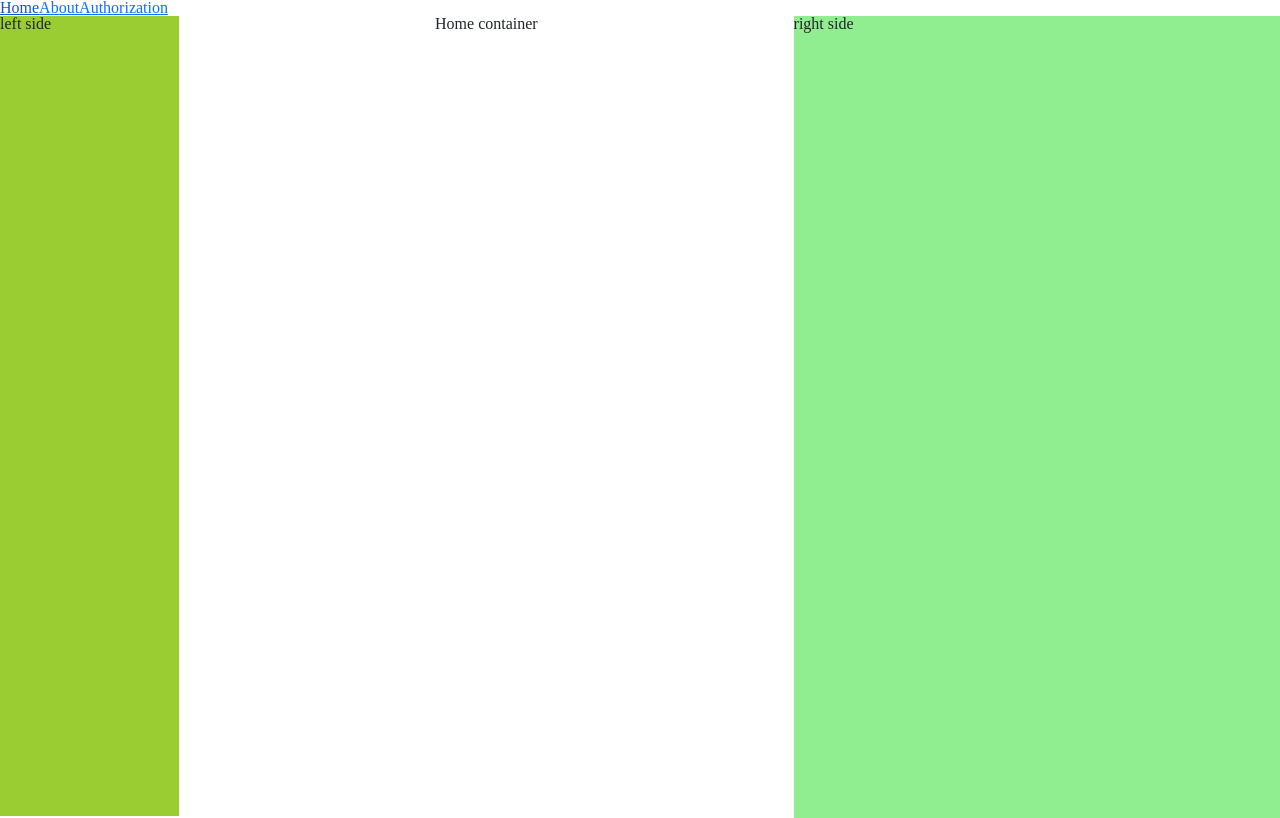
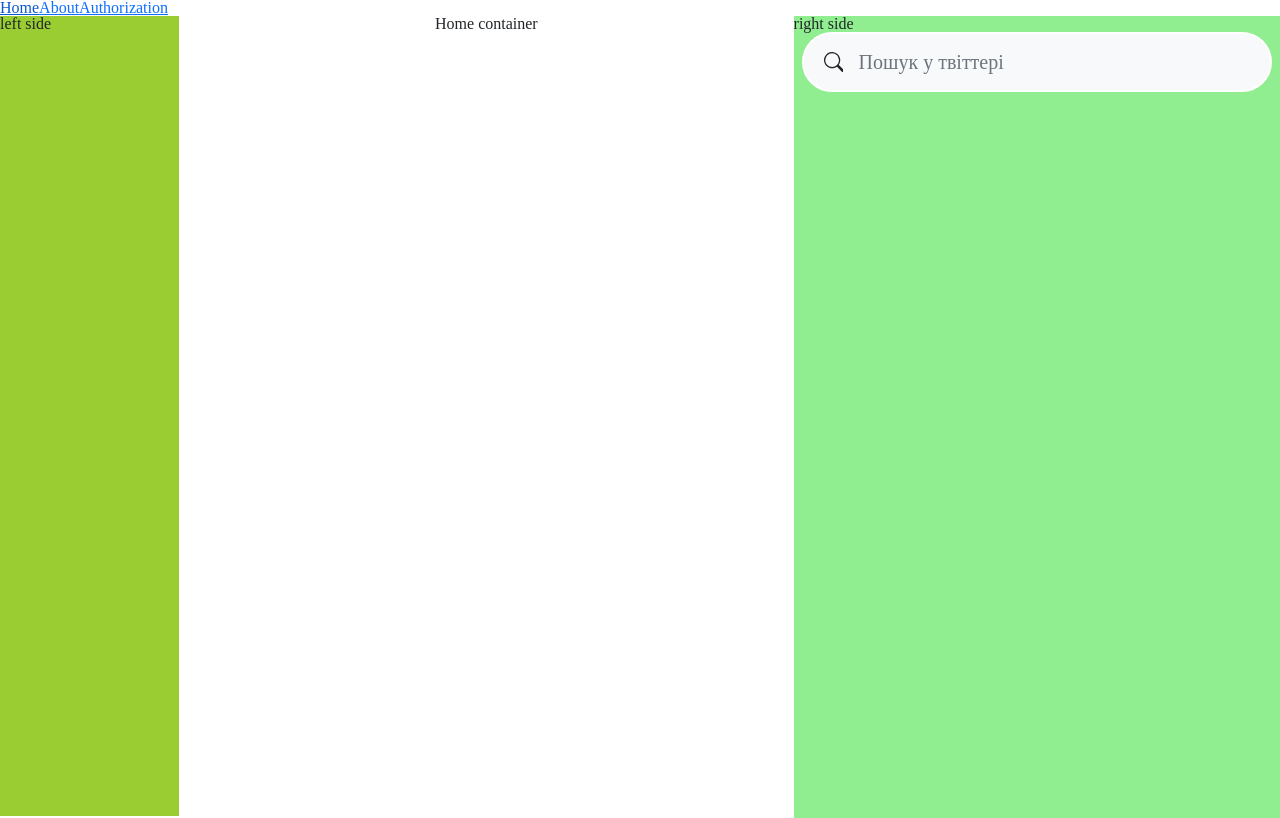
Before and after one commit to attech-org/leleka, a React (Create React App) app: page / in a window 1280 px wide. Shown: the top 818 px of the page. Built offline with nearby package versions, Linux system fonts and the light colour scheme.

Commit message:
chore: finished search input

```diff
--- a/src/components/RightPanel.tsx
+++ b/src/components/RightPanel.tsx
@@ -1,4 +1,6 @@
 import styled from "styled-components";
+
+import Search from "../containers/Search";
 
 const Wrapper = styled.div`
   height: 150vh; // optional
@@ -16,6 +18,7 @@ export const RightPanel = () => {
   return (
     <Wrapper>
       <div>right side</div>
+      <Search />
     </Wrapper>
   );
 };
--- /dev/null
+++ b/src/containers/Search.tsx
@@ -0,0 +1,39 @@
+import { Search as SearchIcon } from "react-bootstrap-icons";
+import Form from "react-bootstrap/Form";
+import InputGroup from "react-bootstrap/InputGroup";
+import styled from "styled-components";
+
+const StyledForm = styled(Form)`
+  border: 2px solid white;
+  :focus-within {
+    color: rgb(29, 155, 240);
+    border-color: rgb(29, 155, 240);
+  }
+`;
+
+const StyledInputGroup = styled(InputGroup)`
+  input:focus {
+    box-shadow: none;
+  }
+`;
+
+const Search = () => {
+  return (
+    <StyledForm className="justify-content-center align-items-center mx-2 rounded-pill bg-light px-3 py-1">
+      <StyledInputGroup
+        className="justify-content-center align-items-center bg-light"
+        id="basic-addon1"
+      >
+        <SearchIcon size={20} className="ms-1" />
+        <Form.Control
+          className="border-0 bg-light px-3"
+          size="lg"
+          type="text"
+          placeholder="Пошук у твіттері"
+        />
+      </StyledInputGroup>
+    </StyledForm>
+  );
+};
+
+export default Search;
```
